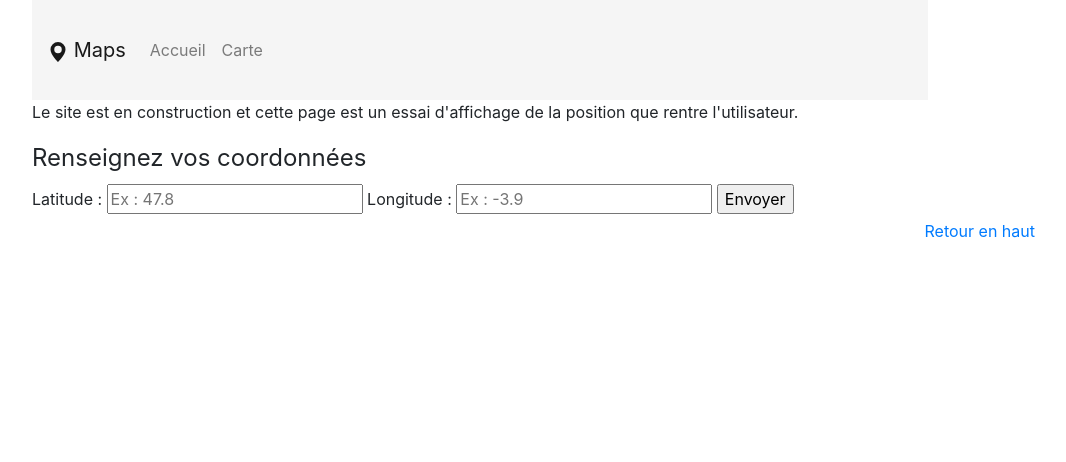
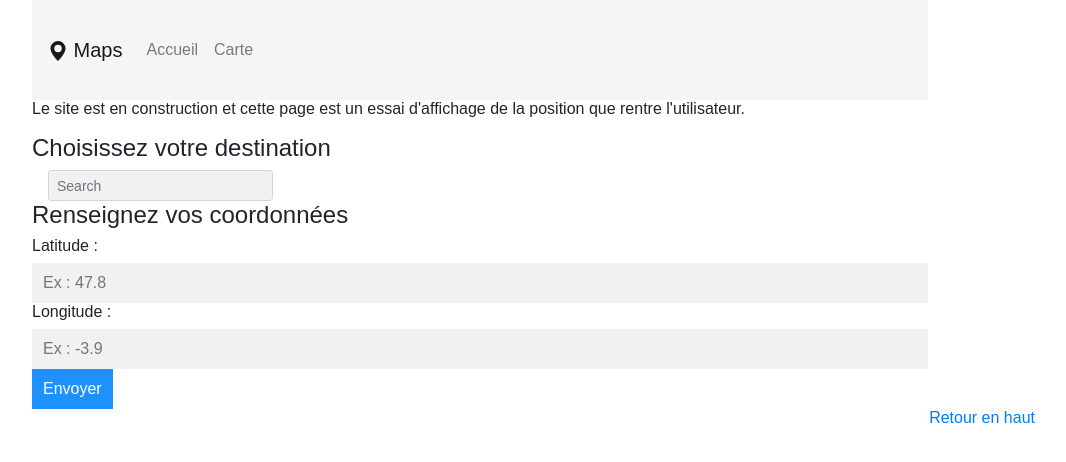
Before and after one commit to GuillaumeRussias/Calcul-itineraire-multimodal-multi-utilisateur, a Flask app: template test_site/templates/carte.html in a window 1280 px wide. Shown: the top 462 px of the page, without its empty margins (160-1226 px from the left). Run offline with Flask 2, Linux system fonts and the light colour scheme; the template is opened without the code that fills it, so the values that code supplies are empty; parts of the project's set-up code (start-up, migrations or seed data) failed here and were passed over.

Commit message:
Ajout d'une barre de recherche + autocomplétion

```diff
--- a/test_site/static/style.css
+++ b/test_site/static/style.css
@@ -64,3 +64,53 @@ nav li
   margin-bottom: 0;
   background-color: #fff;
 }
+
+* { box-sizing: border-box; }
+body {
+  font: 16px Arial;
+}
+.autocomplete {
+  /*the container must be positioned relative:*/
+  position: relative;
+  display: inline-block;
+}
+input {
+  border: 1px solid transparent;
+  background-color: #f1f1f1;
+  padding: 10px;
+  font-size: 16px;
+}
+input[type=text] {
+  background-color: #f1f1f1;
+  width: 100%;
+}
+input[type=submit] {
+  background-color: DodgerBlue;
+  color: #fff;
+}
+.autocomplete-items {
+  position: absolute;
+  border: 1px solid #d4d4d4;
+  border-bottom: none;
+  border-top: none;
+  z-index: 99;
+  /*position the autocomplete items to be the same width as the container:*/
+  top: 100%;
+  left: 0;
+  right: 0;
+}
+.autocomplete-items div {
+  padding: 10px;
+  cursor: pointer;
+  background-color: #fff;
+  border-bottom: 1px solid #d4d4d4;
+}
+.autocomplete-items div:hover {
+  /*when hovering an item:*/
+  background-color: #e9e9e9;
+}
+.autocomplete-active {
+  /*when navigating through the items using the arrow keys:*/
+  background-color: DodgerBlue !important;
+  color: #ffffff;
+}
--- a/test_site/templates/carte.html
+++ b/test_site/templates/carte.html
@@ -12,6 +12,14 @@
 {% block article%}
 <p>Le site est en construction et cette page est un essai d'affichage de la position que rentre l'utilisateur.</p>
 
+<form class="form-inline active-pink-3 active-pink-4">
+    <legend>Choisissez votre destination</legend>
+    <div class="autocomplete" style="width:300px;">
+        <i class="fas fa-search" aria-hidden="true"></i>
+        <label for="Destination"></label><input class="form-control form-control-sm ml-3 w-75" type="text" placeholder="Search" aria-label="Search" id="Search">
+    </div>
+</form>
+
 <form method = "post" >
     <fieldset >
         <legend>Renseignez vos coordonnées</legend>
--- a/test_site/templates/squelette.html
+++ b/test_site/templates/squelette.html
@@ -51,5 +51,10 @@
     </footer>
     <script src="https://code.jquery.com/jquery-3.5.1.slim.min.js" integrity="sha384-DfXdz2htPH0lsSSs5nCTpuj/zy4C+OGpamoFVy38MVBnE+IbbVYUew+OrCXaRkfj" crossorigin="anonymous"></script>
     <script src="https://cdn.jsdelivr.net/npm/bootstrap@4.5.3/dist/js/bootstrap.bundle.min.js" integrity="sha384-ho+j7jyWK8fNQe+A12Hb8AhRq26LrZ/JpcUGGOn+Y7RsweNrtN/tE3MoK7ZeZDyx" crossorigin="anonymous"></script>
-    </body>
+    <script src="/static/autocomplete.js"></script>
+    <script>
+        let list = ["Noisy Champs", "Nation", "Chatelêt", "Bérault", "Château de Vincennes", "a Défense - Grande Arche", "Esplanade de la Défense", "Argentine", "Bercy", "Bibliothèque François-Mitterrand", "Daumesnil", "Denfert-Rochereau", "Église d'Auteuil"];
+        autocomplete(document.getElementById("Search"), list);
+    </script>
+</body>
 </html>
```
Also changed, not shown: test_site/static/autocomplete.js (added, +95 -0 lines).
